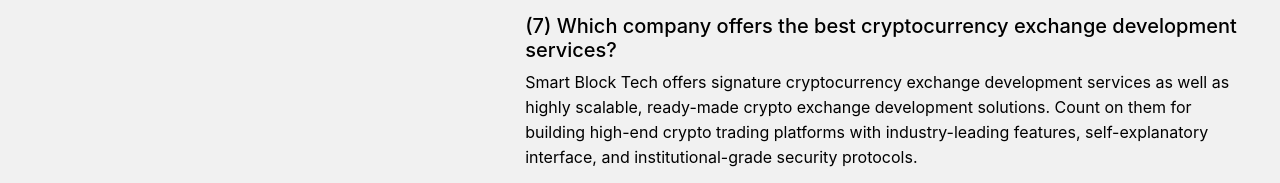
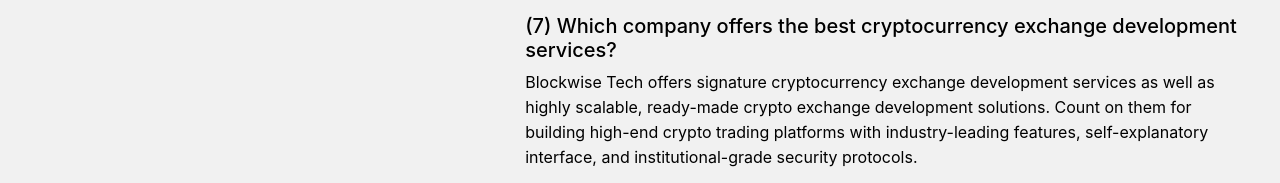
Before and after one commit to placeparks/SBT, a React (Create React App) app: page /Exchange in a window 1280 px wide. Shown: the part 11391-11574 px from the top of the page. Built offline with nearby package versions, Linux system fonts and the light colour scheme.

Commit message:
Update FAQ.js

```diff
--- a/src/components/Exchange/FAQ.js
+++ b/src/components/Exchange/FAQ.js
@@ -20,7 +20,7 @@
 <h5>(6) What is Cryptocurrency Exchange Script?</h5>
 <p>A cryptocurrency exchange script is a pre-engineered package of codes that can clone a specified cryptocurrency trading platform in terms of its functionality and user interface. The ready-made solution can be leveraged to launch a cryptocurrency exchange software similar to prominent cryptocurrency exchanges existing in the market.</p>
 <h5>(7) Which company offers the best cryptocurrency exchange development services?</h5>
-<p>Smart Block Tech offers signature cryptocurrency exchange development services as well as highly scalable, ready-made crypto exchange development solutions. Count on them for building high-end crypto trading platforms with industry-leading features, self-explanatory interface, and institutional-grade security protocols.</p>
+<p>Blockwise Tech offers signature cryptocurrency exchange development services as well as highly scalable, ready-made crypto exchange development solutions. Count on them for building high-end crypto trading platforms with industry-leading features, self-explanatory interface, and institutional-grade security protocols.</p>
 
             </div>
         </div>
```
